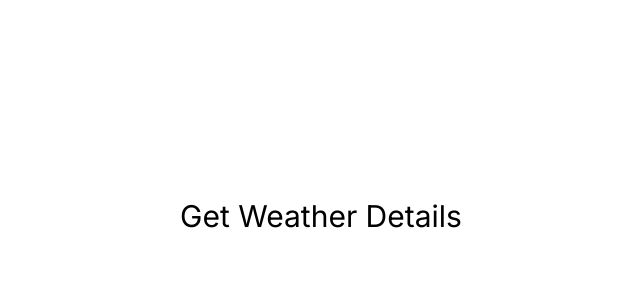
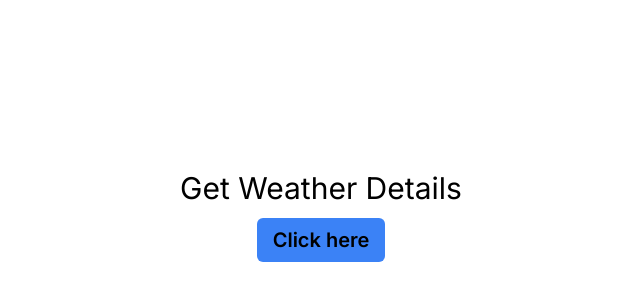
Before and after one commit to SasnarineDeodat/nextjs-weather-app-technical-assessment, a Next.js app: page / in a window 1280 px wide. Shown: the part 184-484 px from the top of the page, without its empty margins (319-959 px from the left). Built offline with nearby package versions, Linux system fonts and the light colour scheme.

Commit message:
created the homepage button

```diff
--- a/app/page.js
+++ b/app/page.js
@@ -1,9 +1,15 @@
 import Image from "next/image";
+import Link from "next/link";
 
 export default function Home() {
   return (
-    <div className="flex justify-center items-center text-center h-screen">
+    <div className="flex justify-center items-center text-center h-screen flex-col">
       <h1 className="text-3xl">Get Weather Details</h1>
+      <Link href="/weather">
+        <button className="text-xl bg-blue-500 text-black font-semibold px-4 py-2 rounded-md mt-3 hover:opacity-80 active:opacity-70">
+          Click here
+        </button>
+      </Link>
     </div>
   );
 }
```
